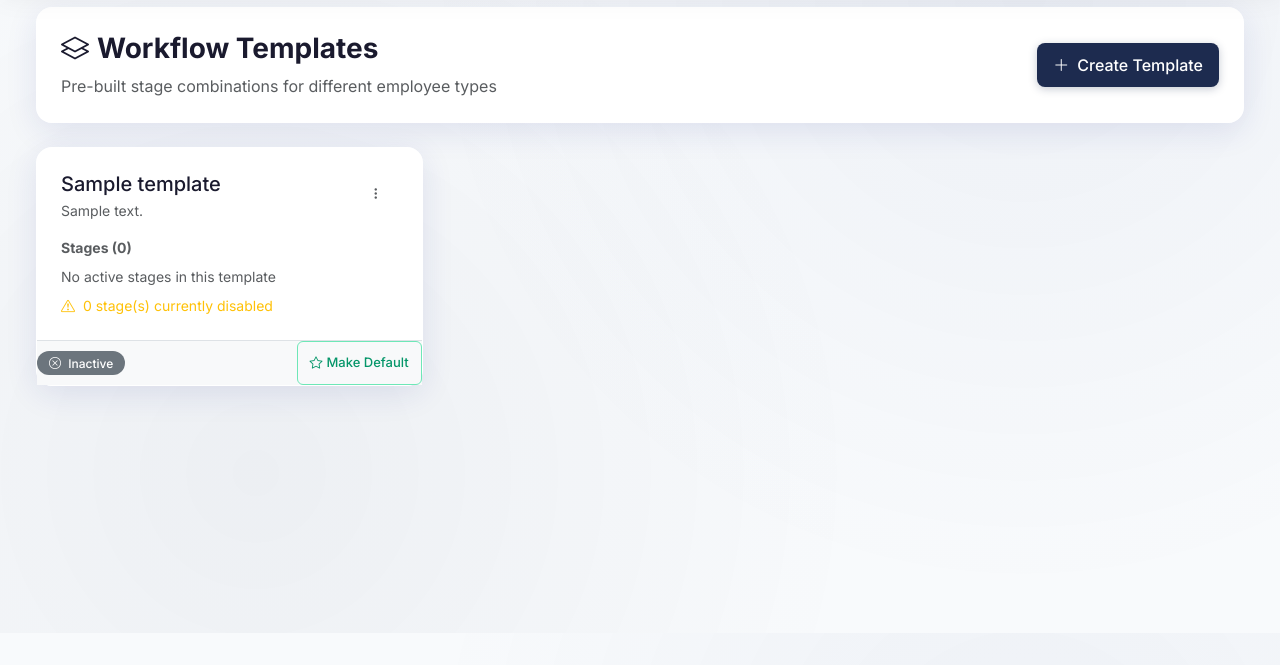
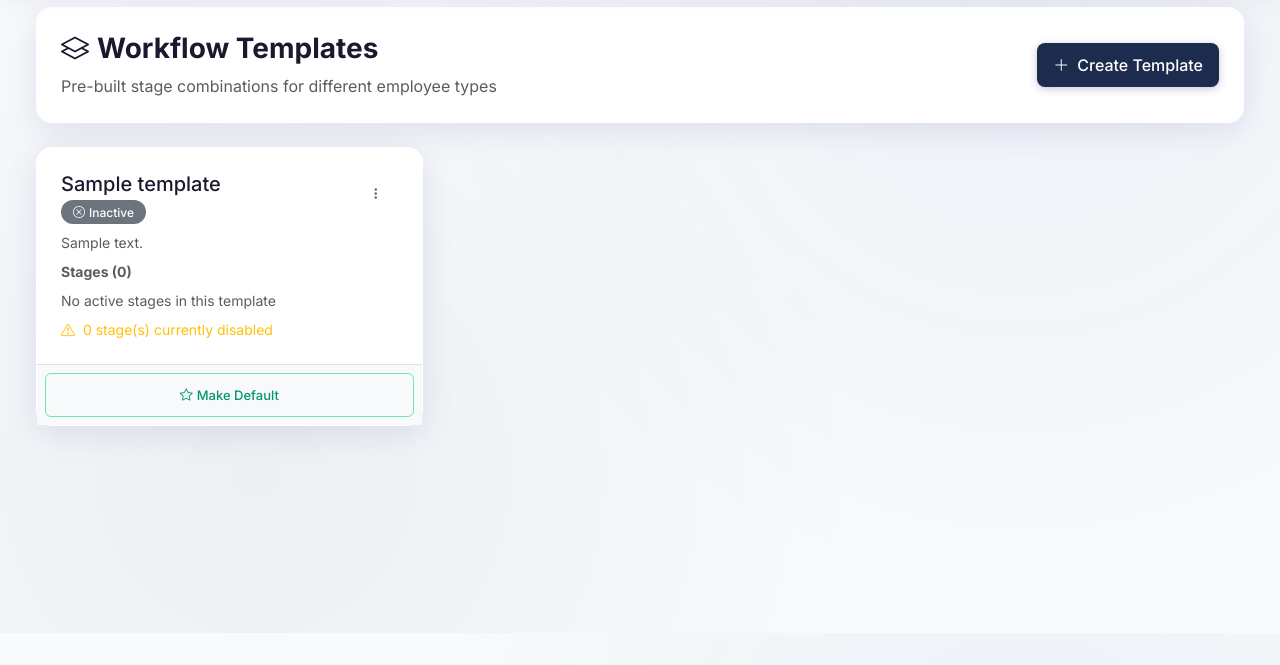
Before and after one commit to musaib-ch/OnboardHub-Django, a Django app: template templates/admin/setup/templates_list.html in a window 1280 px wide. Shown: the part 167-832 px from the top of the page. Run offline with Django 5.2, Linux system fonts and the light colour scheme; the visitor is signed in with stand-in values (Sample User, id 1); data comes from the database, SQL or seed files in the repository; tables that the repository leaves empty hold one stand-in row (values such as "Sample post"); the template is opened without the code that fills it: most values are stand-ins (such as "Sample title", 1, 10 or a date in 2020); data that the repository does not hold is empty.

Commit message:
UX: Reorganize template card layout - badges at top, cleaner footer
Template Card Layout Changes:
- Moved Active/Default badges to top next to template name
- Badges now inline and closer together
- Removed bottom footer text (was cluttering)
- 'Make Default' button only shows for non-default templates
- Cleaner visual hierarchy
- Better spacing between title area and stage list

Now shows:
┌────────────────────────────┐
│ Medical + Onboarding       │
│ [Active] [Default]         │ ← Badges at top
│                            │
│ Stages (2)                 │
│ [Medical] [Onboarding]    │
└────────────────────────────┘

Non-default template:
┌────────────────────────────┐
│ Quick Hire                 │
│ [Active]                   │ ← No Default badge
│                            │
│ Stages (3)                 │
│ [Medical] [On] [Post]     │
├────────────────────────────┤
│ [Make Default] button      │ ← Only shows if not default
└────────────────────────────┘

Co-Authored-By: Claude Haiku 4.5 <noreply@anthropic.com>

```diff
--- a/templates/admin/setup/templates_list.html
+++ b/templates/admin/setup/templates_list.html
@@ -17,14 +17,17 @@
     <div class="col-lg-6 col-xl-4">
         <div class="glass-card h-100 d-flex flex-column {% if template.is_global %}border border-success border-2{% endif %}">
             <div class="card-body flex-grow-1">
-                <div class="d-flex justify-content-between align-items-start mb-3">
+                <div class="d-flex justify-content-between align-items-start mb-2">
                     <div class="flex-grow-1">
-                        <div class="d-flex align-items-center gap-2 mb-1">
-                            <h5 class="mb-0">{{ template.name }}</h5>
+                        <h5 class="mb-1">{{ template.name }}</h5>
+                        <div class="d-flex gap-1 mb-2 align-items-center">
+                            {% if template.is_active %}
+                            <span class="badge bg-success"><i class="bi bi-check-circle me-1"></i>Active</span>
+                            {% else %}
+                            <span class="badge bg-secondary"><i class="bi bi-x-circle me-1"></i>Inactive</span>
+                            {% endif %}
                             {% if template.is_global %}
-                            <span class="badge bg-success">
-                                <i class="bi bi-star-fill me-1"></i>Default
-                            </span>
+                            <span class="badge bg-info"><i class="bi bi-star-fill me-1"></i>Default</span>
                             {% endif %}
                         </div>
                         {% if template.description %}
@@ -78,24 +81,16 @@
                 </div>
             </div>
 
-            <div class="card-footer bg-light border-top">
-                <div class="d-flex justify-content-between align-items-center gap-2">
-                    <span class="badge {% if template.is_active %}bg-success{% else %}bg-secondary{% endif %}">
-                        <i class="bi {% if template.is_active %}bi-check-circle{% else %}bi-x-circle{% endif %} me-1"></i>
-                        {% if template.is_active %}Active{% else %}Inactive{% endif %}
-                    </span>
-                    {% if not template.is_global %}
-                    <form method="POST" action="{% url 'admin_template_set_default' template.id %}" style="display: inline;">
-                        {% csrf_token %}
-                        <button type="submit" class="btn btn-sm btn-outline-success">
-                            <i class="bi bi-star me-1"></i>Make Default
-                        </button>
-                    </form>
-                    {% else %}
-                    <span class="text-success small"><strong>✓ Default for new employees</strong></span>
-                    {% endif %}
-                </div>
+            {% if not template.is_global %}
+            <div class="card-footer bg-light border-top p-2">
+                <form method="POST" action="{% url 'admin_template_set_default' template.id %}" style="display: block;">
+                    {% csrf_token %}
+                    <button type="submit" class="btn btn-outline-success btn-sm w-100">
+                        <i class="bi bi-star me-1"></i>Make Default
+                    </button>
+                </form>
             </div>
+            {% endif %}
         </div>
     </div>
     {% empty %}
```
